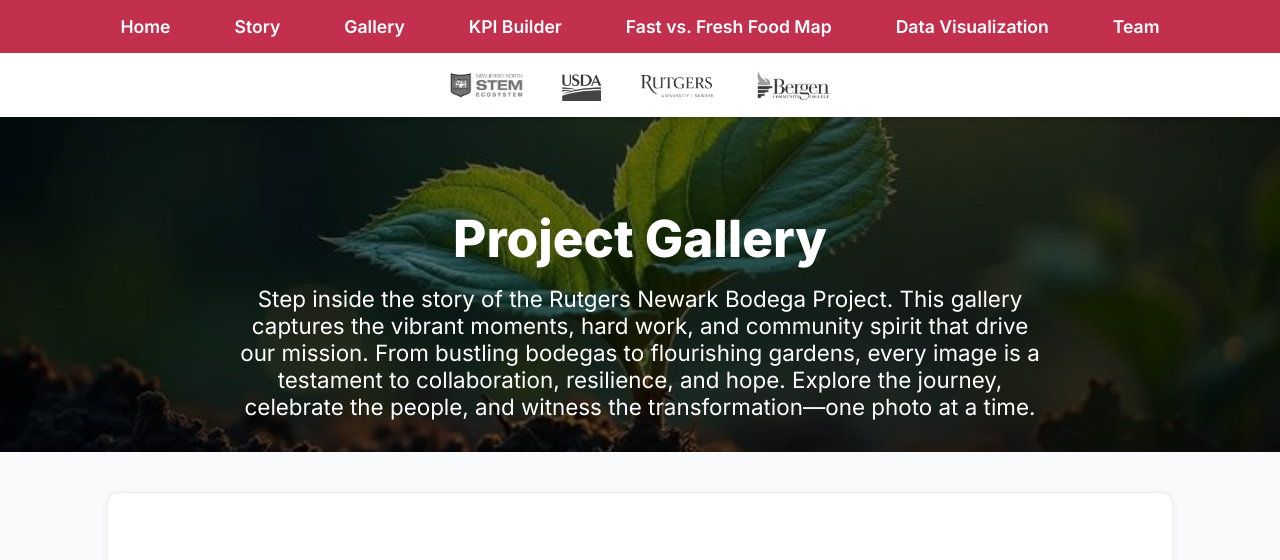
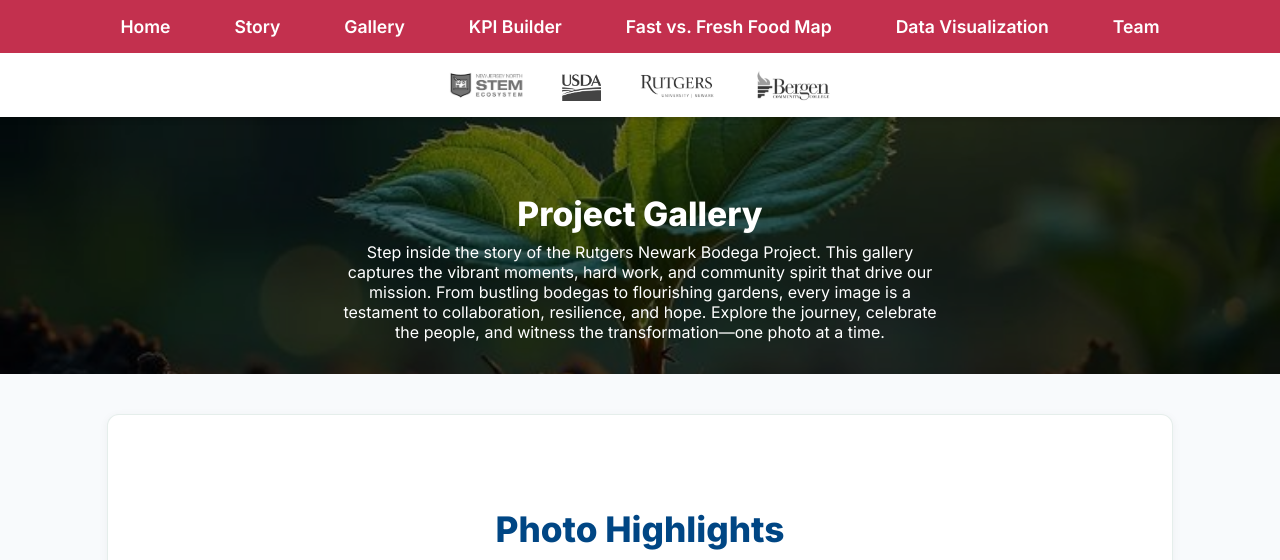
Before and after one commit to jjimenez723/Bodega-Project, a plain HTML site: page gallery.html in a window 1280 px wide. Shown: the top 560 px of the page. Drawn offline with nearby package versions, Linux system fonts and the light colour scheme.

```diff
--- a/style.css
+++ b/style.css
@@ -1118,7 +1118,7 @@
 /* --- HERO SECTION --- */
 .hero {
   background: url('images/Rutgers Newark Bodega Project.jpg') no-repeat center center/cover !important;
-  padding: 8rem 2rem;
+  padding: 1.2rem 1rem 0.5rem 1rem; /* Further shrink hero image height */
   color: #fff !important;
   text-align: center;
   display: flex;
@@ -1140,14 +1140,14 @@
   z-index: 2;
 }
 .hero h1 {
-  font-size: 3.2rem;
-  margin-bottom: 1rem;
+  font-size: 2.1rem;
+  margin-bottom: 0.5rem;
   animation: fadeInDown 1s ease-out;
 }
 .hero p {
-  font-size: 1.4rem;
+  font-size: 1rem;
   animation: fadeInUp 1s ease-out;
-  max-width: 800px;
+  max-width: 600px;
 }
 
 @keyframes fadeInDown {
```
Also changed, not shown: index.html (+2 -2 lines), kpi-builder.html (+1 -1 lines).
